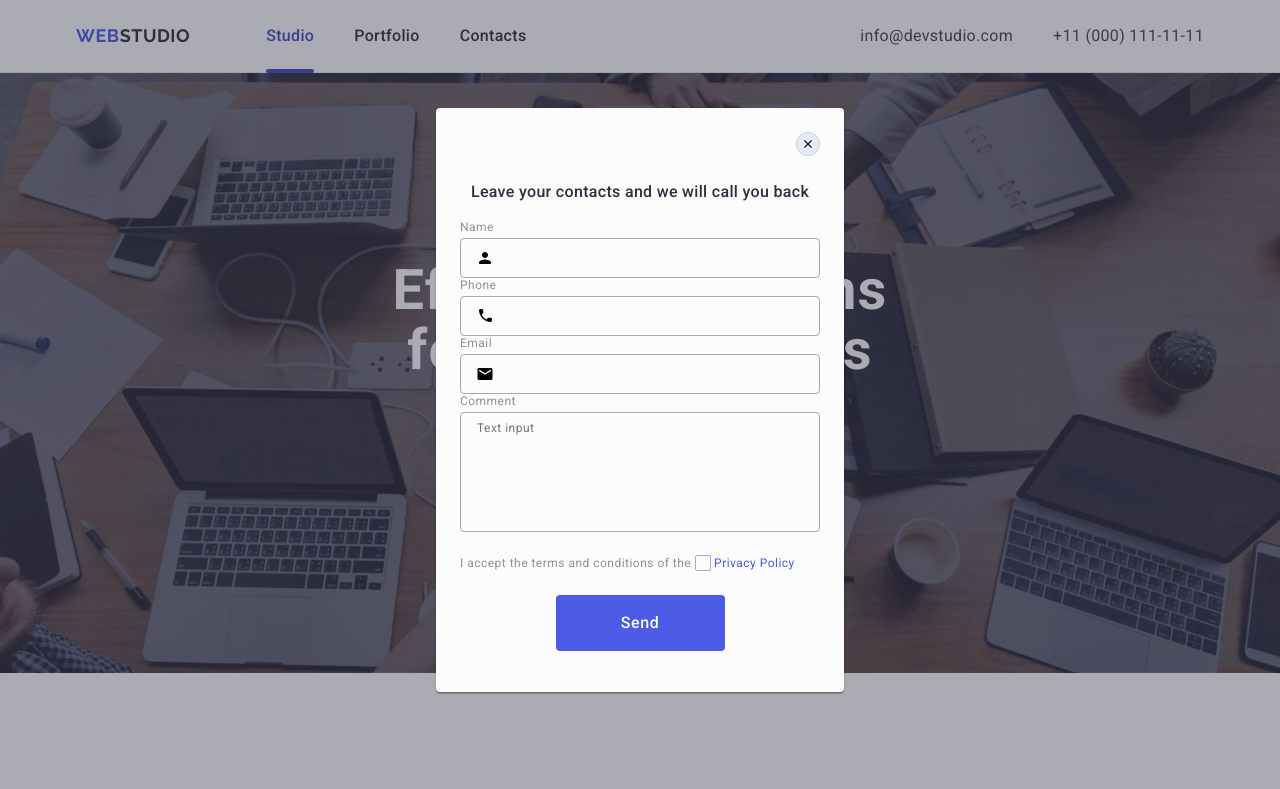
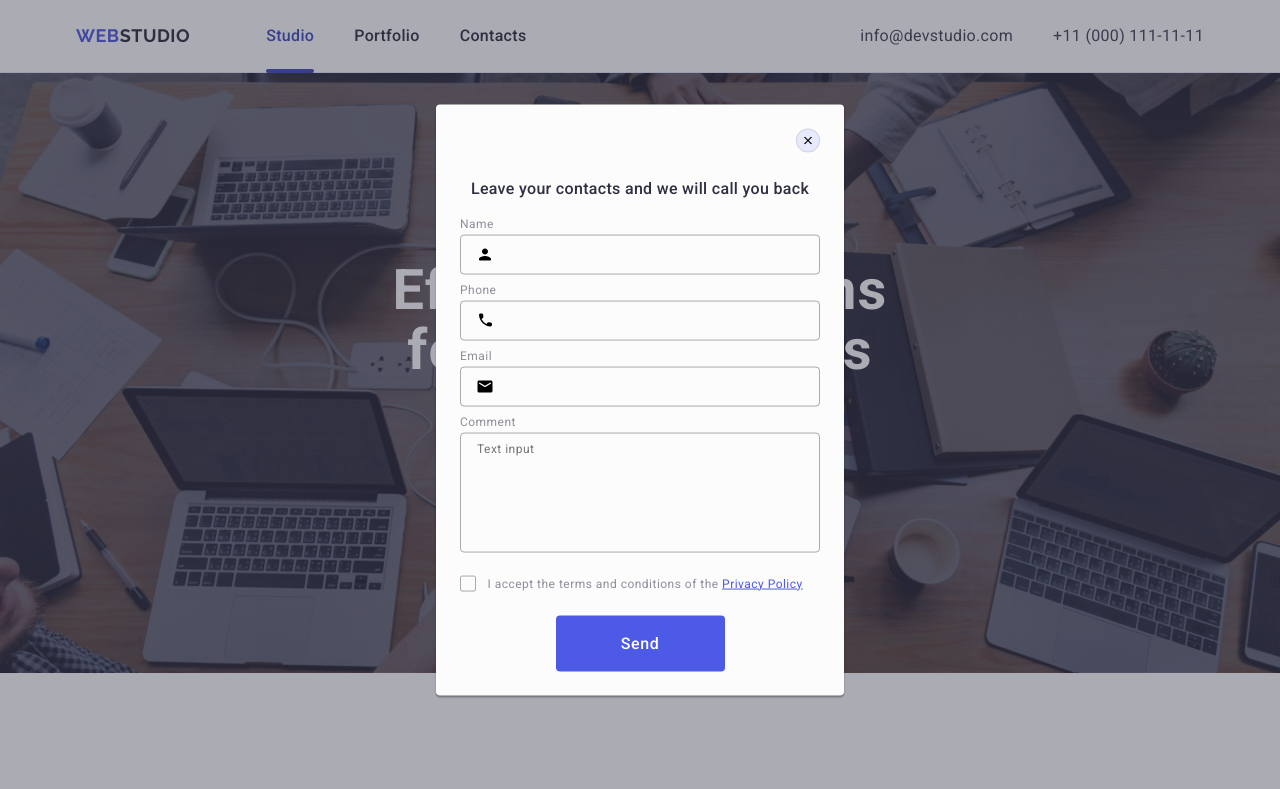
Before and after one commit to Oleg6891/goit-markup-hw-05, a plain HTML site: page index.html in a window 1280 px wide. Shown: the top 789 px of the page. Drawn offline with nearby package versions, Linux system fonts and the light colour scheme.

Commit message:
update index html file

```diff
--- a/css/styles.css
+++ b/css/styles.css
@@ -359,9 +359,9 @@ ol {
 .appsimg:hover .overlay {
   transform: translateY(0%);
 }
-/* end Our Portfolio section*/
+/* endregion Our Portfolio section*/
 
-/* footer section*/
+/* #region footer section*/
 .foot {
   background-color: #2e2f42;
   padding: 100px 0 100px 0;
@@ -484,22 +484,28 @@ ol {
   margin-left: 16px;
 }
 
-/* end footer section*/
-/* modal-window*/
-.modal-overlay {
-  background-color: rgba(46, 47, 66, 0.4);
+/* #endregion footer section */
+/* #region modal-window */
+.backdrop {
   position: fixed;
   top: 0;
   left: 0;
   width: 100%;
   height: 100%;
+  z-index: 9999;
+  background-color: rgba(46, 47, 66, 0.4);
   transition: opacity 250ms cubic-bezier(0.4, 0, 0.2, 1),
     visibility 250ms cubic-bezier(0.4, 0, 0.2, 1);
+  opacity: 0;
+  visibility: hidden;
+  pointer-events: none;
 }
-/*.modal-overlay.is-open {
+
+.backdrop.is-open {
   opacity: 1;
+  visibility: visible;
   pointer-events: auto;
-}*/
+}
 .modal {
   position: absolute;
   top: 50%;
@@ -514,16 +520,10 @@ ol {
   transition: transform 250ms cubic-bezier(0.4, 0, 0.2, 1);
   padding: 72px 24px 24px 24px;
 }
-.modal-overlay-text {
-  font-weight: 500;
-  font-size: 16px;
-  line-height: 1.5;
-  text-align: center;
-  letter-spacing: 0.02em;
-  color: #2e2f42;
-  margin-bottom: 16px;
+.backdrop:not(.is-open) .modal {
+  transform: translate(-50%, -100%);
 }
-.modal-button {
+.modal-button-close {
   position: absolute;
   top: 24px;
   right: 24px;
@@ -540,18 +540,28 @@ ol {
   transition: background-color 250ms cubic-bezier(0.4, 0, 0.2, 1),
     border 250ms cubic-bezier(0.4, 0, 0.2, 1);
 }
-.modal-button:hover,
-.modal-button:focus {
+.modal-button-close:hover,
+.modal-button-close:focus {
   background-color: #404bbf;
   border: none;
 }
-.modal-button-svg {
+.modal-button-close-svg {
   transition: fill 250ms cubic-bezier(0.4, 0, 0.2, 1);
 }
-.modal-button:hover > svg,
-.modal-button:focus > svg {
+.modal-button-close:hover > svg,
+.modal-button-close:focus > svg {
   fill: #ffffff;
 }
+.modal-overlay-text {
+  font-weight: 500;
+  font-size: 16px;
+  line-height: 1.5;
+  text-align: center;
+  letter-spacing: 0.02em;
+  color: #2e2f42;
+  margin-bottom: 16px;
+}
+
 .div-modal-form {
   margin-bottom: 8px;
 }
@@ -565,6 +575,13 @@ ol {
 }
 .div-modal-form-name {
   position: relative;
+  margin-bottom: 8px;
+}
+.div-modal-form-phone {
+  margin-bottom: 8px;
+}
+.div-modal-form-email {
+  margin-bottom: 8px;
 }
 .modal-input-name {
   width: 100%;
@@ -595,6 +612,7 @@ ol {
 .modal-form-textarea {
   width: 100%;
   height: 120px;
+  font-weight: 400;
   font-size: 12px;
   line-height: 1.17;
   letter-spacing: 0.04em;
@@ -626,12 +644,14 @@ ol {
   overflow: hidden;
 }
 .modal-label-checkbox {
+  cursor: pointer;
   font-size: 12px;
   line-height: 1.17;
   letter-spacing: 0.04em;
   color: #8e8f99;
 }
 .modal-checkbox-span {
+  margin-right: 8px;
   width: 16px;
   height: 16px;
   border: 1px solid rgba(46, 47, 66, 0.4);
@@ -651,6 +671,7 @@ input:checked + label > span {
 }
 .modal-checkbox-reference {
   color: #4d5ae5;
+  text-decoration: underline;
 }
 .modal-button-form {
   display: block;
@@ -675,4 +696,4 @@ input:checked + label > span {
   background-color: #404bbf;
   box-shadow: 0 4px 4px 0 rgba(0, 0, 0, 0.15);
 }
-/*end modal-window*/
+/* endregion modal-window */
--- a/index.html
+++ b/index.html
@@ -468,7 +468,8 @@
             </label>
             <button class="footer-button" type="submit">
               Subscribe<svg class="footer-button-svg" width="24" height="24">
-                  <use href="./images/icons.svg#icon-send"></use></svg>
+                <use href="./images/icons.svg#icon-send"></use>
+              </svg>
             </button>
           </form>
         </div>
@@ -476,13 +477,18 @@
     </footer>
     <!--#endregion footer-->
     <!--#region modal-->
-    <div class="modal-overlay">
+    <div class="backdrop is-open">
       <div class="modal">
+        <button class="modal-button-close" type="button">
+          <svg class="modal-button-svg" width="8" height="8">
+            <use href="./images/icons.svg#icon-closed"></use>
+          </svg>
+        </button>
         <p class="modal-overlay-text">
           Leave your contacts and we will call you back
         </p>
         <form>
-          <div class="div-modal-form">
+          <div class="div-modal-form-name">
             <label class="modal-label-name" for="user-name">Name</label>
             <div class="div-modal-form-name">
               <input
@@ -495,7 +501,8 @@
                 <use href="./images/icons.svg#icon-person"></use>
               </svg>
             </div>
-            <div class="div-modal-form">
+          </div>
+          <div class="div-modal-form-phone">
             <label class="modal-label-name" for="user-tel">Phone</label>
             <div class="div-modal-form-name">
               <input
@@ -508,7 +515,8 @@
                 <use href="./images/icons.svg#icon-phone"></use>
               </svg>
             </div>
-            <div class="div-modal-form">
+          </div>
+          <div class="div-modal-form-email">
             <label class="modal-label-name" for="user-email">Email</label>
             <div class="div-modal-form-name">
               <input
@@ -521,26 +529,36 @@
                 <use href="./images/icons.svg#icon-email"></use>
               </svg>
             </div>
+          </div>
           <div class="div-modal-form-comment">
             <label class="modal-label-name" for="user-comment">Comment</label>
-              <textarea class="modal-form-textarea" name="user-comment" id="user-comment" placeholder="Text input" ></textarea>
+            <textarea
+              class="modal-form-textarea"
+              name="user-comment"
+              id="user-comment"
+              placeholder="Text input"
+            ></textarea>
           </div>
           <div class="div-modal-form-checkbox">
-              <input class=" visually-hidden-checkbox" type="checkbox" value="true" name="user-privacy" id="user-privacy"/>
-             <label class="modal-label-checkbox" for="user-privacy">I accept the terms and conditions of the
-                  <span class="modal-checkbox-span"><svg class="textarea-span-svg" width="10" height="8"><use href="./images/icons.svg#icon-checkbox"></use></svg>
+            <input
+              class="visually-hidden-checkbox"
+              type="checkbox"
+              value="true"
+              name="user-privacy"
+              id="user-privacy"
+            />
+            <label class="modal-label-checkbox" for="user-privacy">
+              <span class="modal-checkbox-span"
+                ><svg class="textarea-span-svg" width="10" height="8">
+                  <use href="./images/icons.svg#icon-vector"></use>
+                </svg>
               </span>
-                  <a class="modal-checkbox-reference"> Privacy Policy</a>
+              I accept the terms and conditions of the
+              <a class="modal-checkbox-reference" href="#">Privacy Policy</a>
             </label>
           </div>
           <button class="modal-button-form" type="submit">Send</button>
-          </div>
         </form>
-        <button class="modal-button" type="button">
-          <svg class="modal-button-svg" width="8" height="8">
-            <use href="./images/icons.svg#icon-closed"></use>
-          </svg>
-        </button>
       </div>
     </div>
     <!--#endregion modal-->
```
Also changed, not shown: images/icons.svg. Lines whose indentation alone changed are shown as unchanged.
